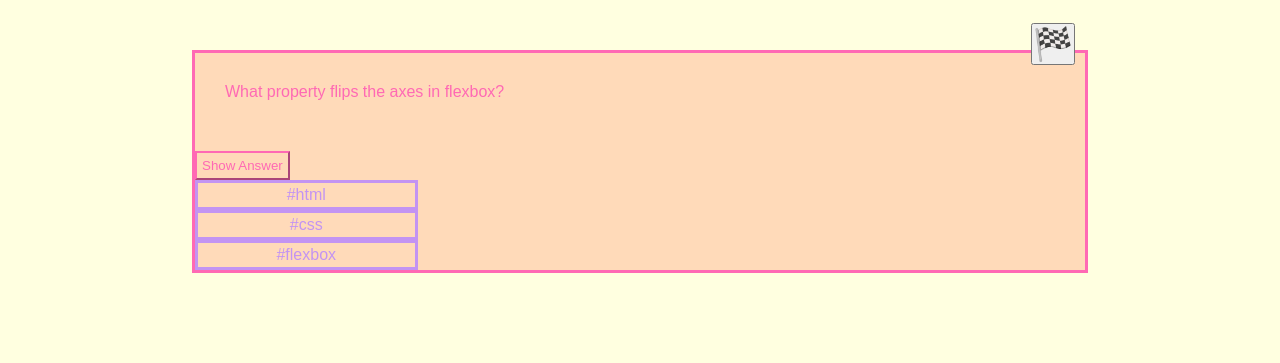
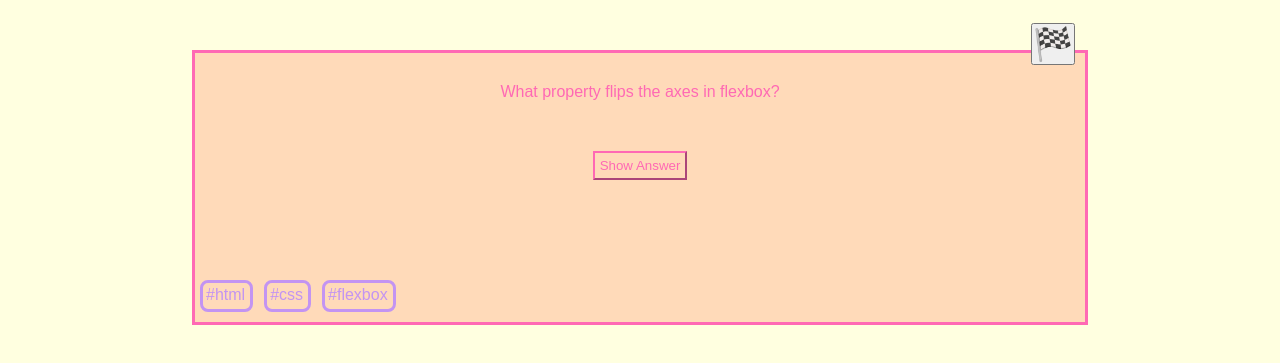
Before and after one commit to MonaHer/Quiz_app, a plain HTML site: page index.html in a window 1280 px wide. Shown: the part 43-406 px from the top of the page. Drawn offline with Linux system fonts and the light colour scheme.

Commit message:
add positioning css

```diff
--- a/index.html
+++ b/index.html
@@ -18,11 +18,11 @@
     Show Answer
 </button>
 <button class="bookmark-button">🏁</button>
-<section class="container_tags">
-<p class="tags">#html</p>
-<p class="tags">#css</p>
-<p class="tags">#flexbox</p>
-</section>
+<ul>
+<li class="tags">#html</li>
+<li class="tags">#css</li>
+<li class="tags">#flexbox</li>
+</ul>
 </section>
 </main>
     <footer>
--- a/styles.css
+++ b/styles.css
@@ -23,6 +23,7 @@ h1 {
 }
 
 .question-card {
+    display: flex;
     position: relative;
     margin: 50px auto 0 auto;
     flex-direction: column;
@@ -54,18 +55,22 @@ border-color: hotpink;
         font-size: 2rem;
 }
 
-.container-tags {
+ul {
 display: flex;
-justify-content: center;
+flex-direction: row;
+gap: 1px;
+list-style: none;
+align-self: flex-start;
 }
 
 .tags {
-    width: 25%;
-    padding-top: 3px;
-    padding-bottom: 3px;
+    width: 40%;
+    margin: 100px 5px 10px;
+    padding: 3px 5px 5px 3px;
     text-align: center;
     color: #c394f2;
     border: #c394f2;
     border-style: solid;
-    justify-content: space-around;
+    border-radius: 8px;
+
 }
```
